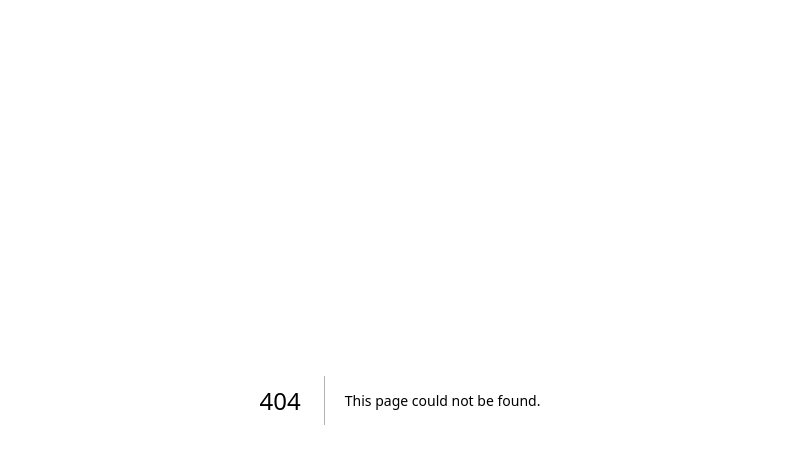
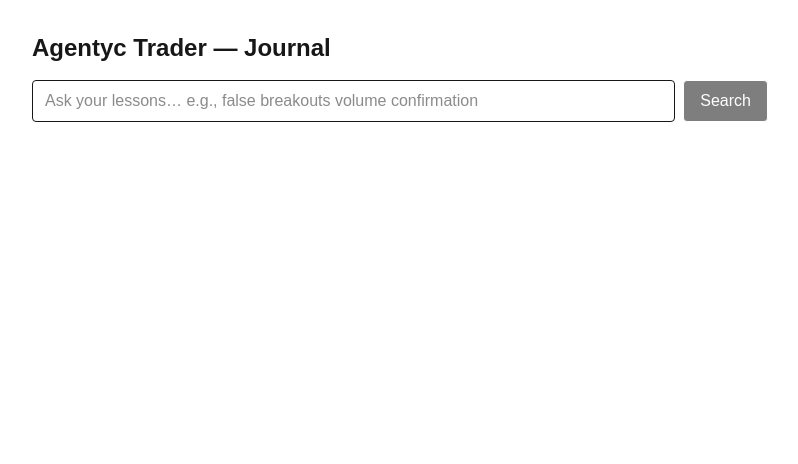
Before and after one commit to felth/agentyc-trader, a Next.js app: page /journal in a window 1280 px wide. Before the commit this address had no page. Shown: the top 464 px of the page, without its empty margins (240-1038 px from the left). Built offline with nearby package versions, Linux system fonts and the light colour scheme.

Commit message:
Add Journal UI (/journal) and MatchCard component

```diff
--- /dev/null
+++ b/src/app/journal/page.tsx
@@ -0,0 +1,86 @@
+"use client";
+
+import React, { useState, useTransition } from "react";
+import MatchCard from "@/components/MatchCard";
+
+type QueryResponse = {
+  ok: boolean;
+  matches: any[];
+  insights?: string;
+  error?: string;
+};
+
+export default function JournalPage() {
+  const [q, setQ] = useState("");
+  const [res, setRes] = useState<QueryResponse | null>(null);
+  const [isPending, startTransition] = useTransition();
+
+  const onSubmit = async (e: React.FormEvent) => {
+    e.preventDefault();
+    startTransition(async () => {
+      setRes(null);
+      try {
+        const r = await fetch("/api/query", {
+          method: "POST",
+          headers: { "Content-Type": "application/json" },
+          body: JSON.stringify({ query: q, topK: 8 }),
+        });
+        const j = (await r.json()) as QueryResponse;
+        setRes(j);
+      } catch (err: any) {
+        setRes({ ok: false, matches: [], error: err?.message || "Request failed" });
+      }
+    });
+  };
+
+  return (
+    <main className="max-w-3xl mx-auto px-4 py-8">
+      <h1 className="text-2xl font-semibold mb-4">Agentyc Trader — Journal</h1>
+
+      <form onSubmit={onSubmit} className="flex gap-2 mb-4">
+        <label htmlFor="q" className="sr-only">
+          Query
+        </label>
+        <input
+          id="q"
+          value={q}
+          onChange={(e) => setQ(e.target.value)}
+          placeholder="Ask your lessons… e.g., false breakouts volume confirmation"
+          className="flex-1 border rounded px-3 py-2"
+          disabled={isPending}
+        />
+        <button
+          type="submit"
+          className="px-4 py-2 border rounded bg-black text-white disabled:opacity-50"
+          disabled={isPending || !q.trim()}
+        >
+          {isPending ? "Searching…" : "Search"}
+        </button>
+      </form>
+
+      <section aria-live="polite" className="space-y-3">
+        {isPending && <div className="text-sm text-gray-600">Loading…</div>}
+
+        {res?.error && <div className="text-sm text-red-600">Error: {res.error}</div>}
+
+        {res?.ok && (res.matches?.length ?? 0) === 0 && (
+          <div className="text-sm text-gray-600">No relevant lessons — add more data.</div>
+        )}
+
+        {res?.ok && res.matches?.length > 0 && (
+          <>
+            {res.matches.map((m, i) => (
+              <MatchCard key={m.id || i} m={m} />
+            ))}
+            {res.insights && (
+              <div className="mt-3 p-3 border rounded bg-white/60">
+                <div className="text-sm font-medium mb-1">AI Insight</div>
+                <div className="text-sm text-gray-800 whitespace-pre-wrap">{res.insights}</div>
+              </div>
+            )}
+          </>
+        )}
+      </section>
+    </main>
+  );
+}
--- /dev/null
+++ b/src/components/MatchCard.tsx
@@ -0,0 +1,55 @@
+"use client";
+
+import React from "react";
+
+type Match = {
+  id?: string;
+  score?: number;
+  metadata?: {
+    lesson_id?: string;
+    concept?: string;
+    notes?: string;
+    image_url?: string;
+    summary?: string;
+    explanation?: string;
+    tags?: string[];
+  };
+};
+
+export default function MatchCard({ m }: { m: Match }) {
+  const s = m.score ?? 0;
+  const md = m.metadata ?? {};
+  const notes = (md.notes ?? md.explanation ?? "").trim();
+  const short = notes.length > 140 ? notes.slice(0, 140) + "…" : notes;
+
+  return (
+    <div className="rounded border p-4 flex gap-4 bg-white/60" role="article">
+      {md.image_url ? (
+        <img
+          src={md.image_url}
+          alt={`${md.concept || "lesson"} screenshot`}
+          className="w-28 h-20 object-cover rounded border"
+        />
+      ) : (
+        <div className="w-28 h-20 rounded border bg-gray-100 flex items-center justify-center text-xs text-gray-500">
+          no image
+        </div>
+      )}
+      <div className="flex-1">
+        <div className="flex items-center justify-between">
+          <h3 className="font-semibold">{md.concept ?? "Untitled concept"}</h3>
+          <span className="text-xs text-gray-600">score {s.toFixed(2)}</span>
+        </div>
+        <p className="text-sm text-gray-700 mt-1">{short || "—"}</p>
+        <div className="mt-2 flex flex-wrap gap-2">
+          {(md.tags ?? []).slice(0, 6).map((t, i) => (
+            <span key={i} className="text-xs px-2 py-0.5 rounded bg-gray-100 border">
+              {t}
+            </span>
+          ))}
+        </div>
+        <div className="text-xs text-gray-500 mt-2">lesson: {md.lesson_id ?? "—"}</div>
+      </div>
+    </div>
+  );
+}
```
